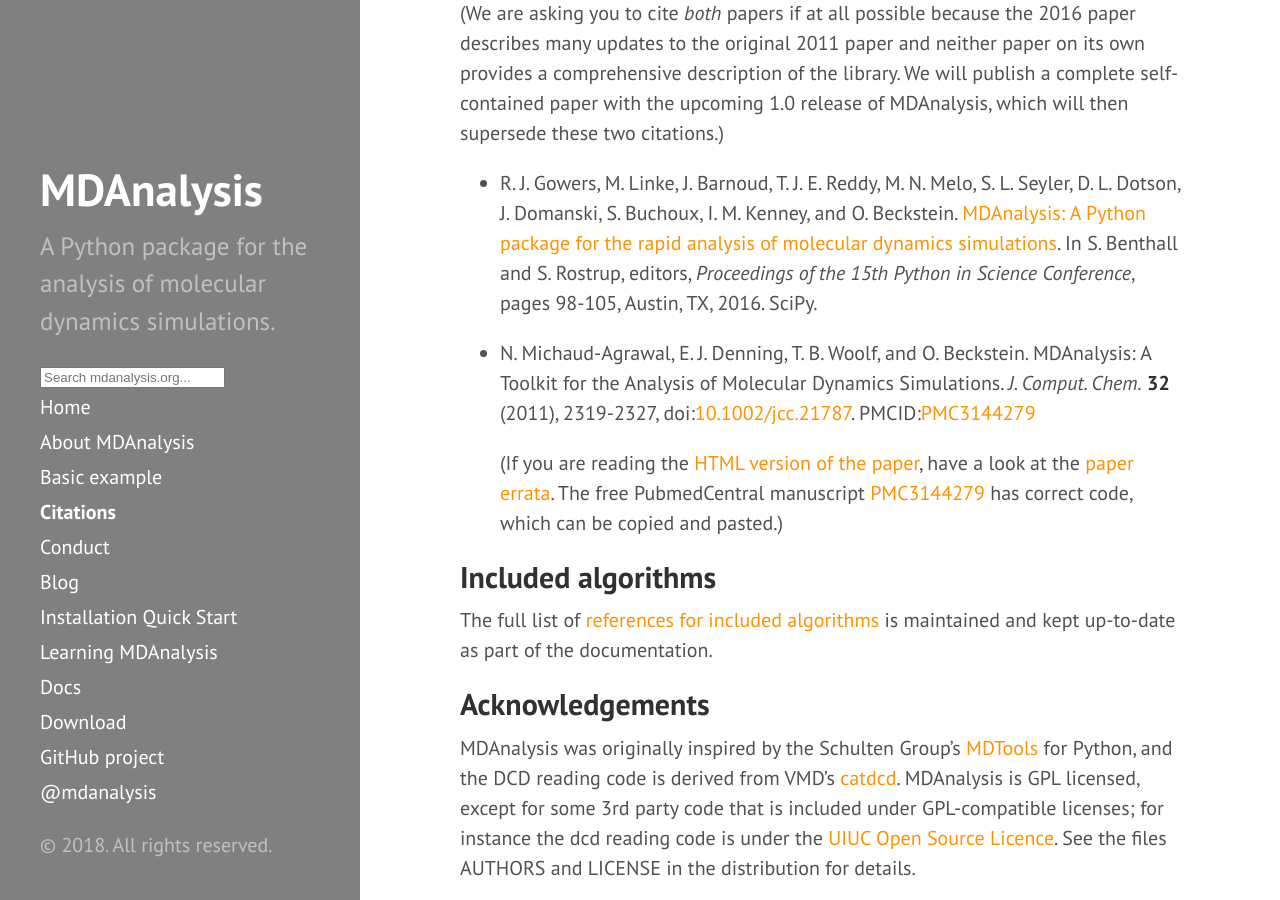
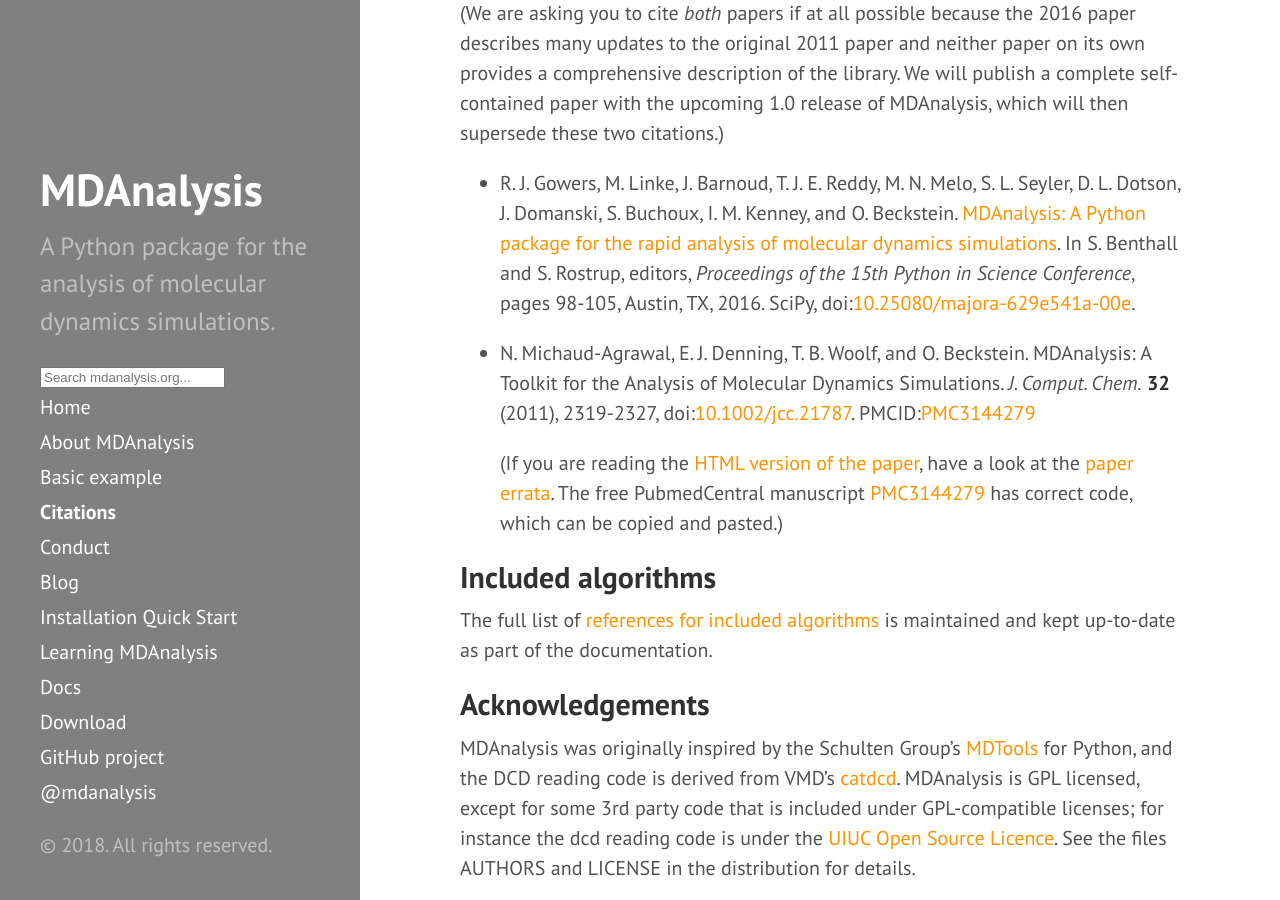
Before and after one commit to MDAnalysis/MDAnalysis.github.io, a Jekyll site: the page built from pages/citations.md, in a window 1280 px wide and 900 px high, scrolled down 460 px. Built offline with Jekyll 4.4.1, drawn with Linux system fonts in a browser that asks for light colours; comment, search, counter and statistics services are not loaded.

Commit message:
added new DOI for Gowers 2016

```diff
--- a/pages/citations.md
+++ b/pages/citations.md
@@ -32,7 +32,8 @@ two citations.)
    I. M. Kenney, and
    O. Beckstein. [MDAnalysis: A Python package for the rapid analysis of molecular dynamics simulations](http://conference.scipy.org/proceedings/scipy2016/oliver_beckstein.html). In
    S. Benthall and S. Rostrup, editors, *Proceedings of the 15th Python in
-   Science Conference*, pages 98-105, Austin, TX, 2016. SciPy.
+   Science Conference*, pages 98-105, Austin, TX, 2016. SciPy,
+   doi:[10.25080/majora-629e541a-00e](https://doi.org/10.25080/majora-629e541a-00e).
 
  * <a name="MichaudAgrawal2011"></a>N. Michaud-Agrawal, E. J. Denning, T. B. Woolf, and
    O. Beckstein. MDAnalysis: A Toolkit for the Analysis of Molecular Dynamics
```
